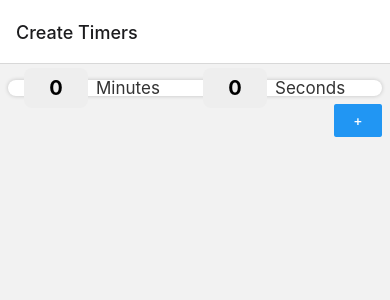
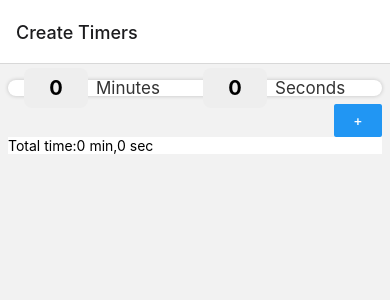
Before and after one commit to its-dlh/time-after-timer, a React Native app: screen /CreateTimers in a window 390 px wide. Shown: the top 300 px of the page. Built offline with nearby package versions, Linux system fonts and the light colour scheme; what expo-linking would draw is missing.

Commit message:
trying to do some derived state

```diff
--- a/components/TimerInput.tsx
+++ b/components/TimerInput.tsx
@@ -15,13 +15,46 @@ export default function TimerInput({ timer, onChange }: TimerInputProps) {
     const [minutes, setMinutes] = useState(`${timer?.minutes || 0}`);
     const [seconds, setSeconds] = useState(`${timer?.seconds || 0}`);
 
+    function updateTimer() {
+        let numMinutes = parseInt(minutes) || 0;
+        let numSeconds = parseInt(seconds) || 0;
+
+        if (numMinutes < 0) numMinutes = 0;
+
+        while (numSeconds >= 60) {
+            numSeconds -= 60;
+            numMinutes++
+        }
+
+        if (numSeconds < 0) numSeconds = 0;
+
+        if (onChange) {
+            console.log('firing onChange', {numMinutes, numSeconds});
+
+            onChange({
+                minutes: numMinutes,
+                seconds: numSeconds
+            })
+        }
+    }
+
+    function updateMinutes(minutes: string) {
+        setMinutes(minutes);
+        updateTimer();
+    }
+
+    function updateSeconds(seconds: string) {
+        setSeconds(seconds);
+        updateTimer();
+    }
+
     return (
         <View style={styles.container}>
             <View style={styles.inputContainer}>
                 <TextInput
                     style={styles.numberInput}
                     keyboardType='numeric'
-                    onChangeText={setMinutes}
+                    onChangeText={updateMinutes}
                     defaultValue={minutes}
                     maxLength={10}  //setting limit of input
                 />
@@ -38,7 +71,7 @@ export default function TimerInput({ timer, onChange }: TimerInputProps) {
                 <TextInput
                     style={styles.numberInput}
                     keyboardType='numeric'
-                    onChangeText={setSeconds}
+                    onChangeText={updateSeconds}
                     defaultValue={seconds}
                     maxLength={10}  //setting limit of input
                 />
--- a/screens/CreateTimersScreen.tsx
+++ b/screens/CreateTimersScreen.tsx
@@ -8,24 +8,52 @@ import TimerInput from '../components/TimerInput';
 import { TimerConfig } from '../types';
 
 const defaultTimer = {minutes: 0, seconds: 0};
-let latestId = 0;
+// let latestId = 0;
 
 export default function CreateTimersScreen() {
-    const [timers, setTimers] = useState<TimerConfig[]>([{...defaultTimer, id: latestId}]);
+    const [timers, setTimers] = useState<TimerConfig[]>([{...defaultTimer}]);
 
     function addTimer() {
-        setTimers(timers => ([...timers, {...defaultTimer, id: ++latestId}]))
+        setTimers(timers => ([...timers, {...defaultTimer}]))
+    }
+
+    const updateTimer = (i: number, timer: TimerConfig) => {
+        let newTimers = [...timers];
+        newTimers[i] = timer;
+        console.log('newTimers', newTimers);
+        setTimers(newTimers);
+    }
+
+    let totals = timers.reduce(
+        (prevTotals, timer) => ({
+            minutes: prevTotals.minutes + timer.minutes,
+            seconds: prevTotals.seconds + timer.seconds
+        }),
+        { minutes: 0, seconds: 0 }
+    );
+
+    while (totals.seconds >= 60) {
+        totals.seconds -= 60;
+        totals.minutes++;
     }
 
     return (
         <View style={styles.container}>
             <ScrollView contentContainerStyle={styles.scrollContainer}>
-                {timers.map(timer =>
-                    <TimerInput timer={timer} key={timer.id} />
+                {timers.map((timer, i) =>
+                    <TimerInput timer={timer} key={i} onChange={timer => updateTimer(i, timer)} />
                 )}
 
                 <View style={styles.addButtonWrapper}>
                     <Button onPress={addTimer} title="+"/>
+                </View>
+
+                <View>
+                    <Text>
+                        Total time:
+                        { totals.minutes } min,
+                        { totals.seconds } sec
+                    </Text>
                 </View>
             </ScrollView>
         </View>
--- a/types.tsx
+++ b/types.tsx
@@ -12,7 +12,7 @@ declare global {
 }
 
 export interface TimerConfig {
-  id: number;
+  // id: number;
   minutes: number;
   seconds: number;
 }
```
